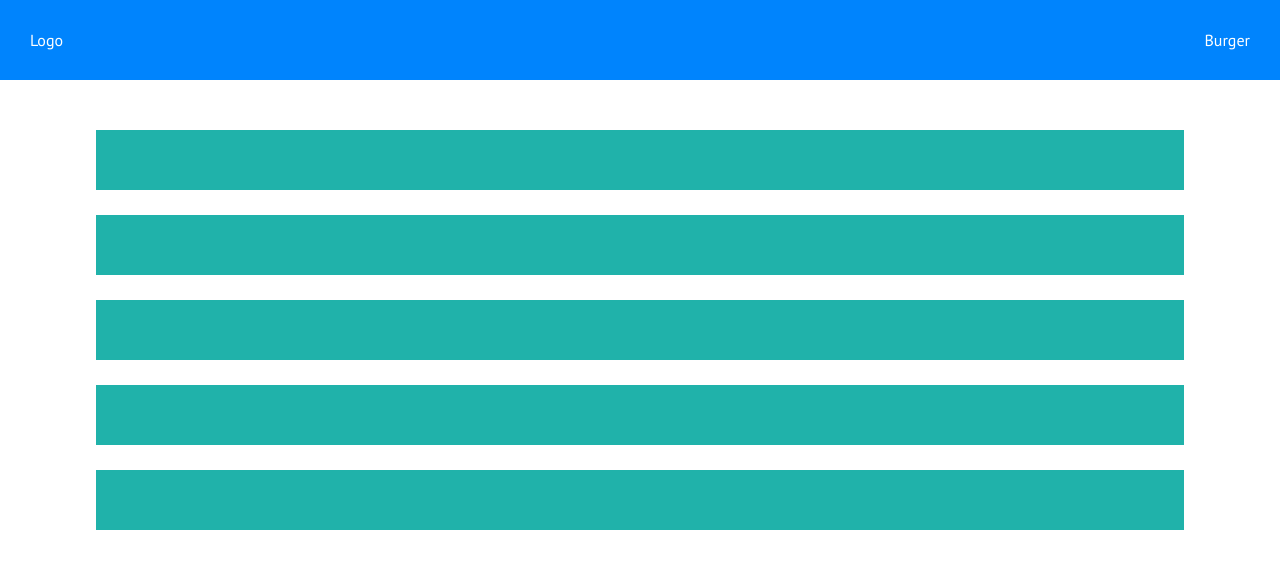
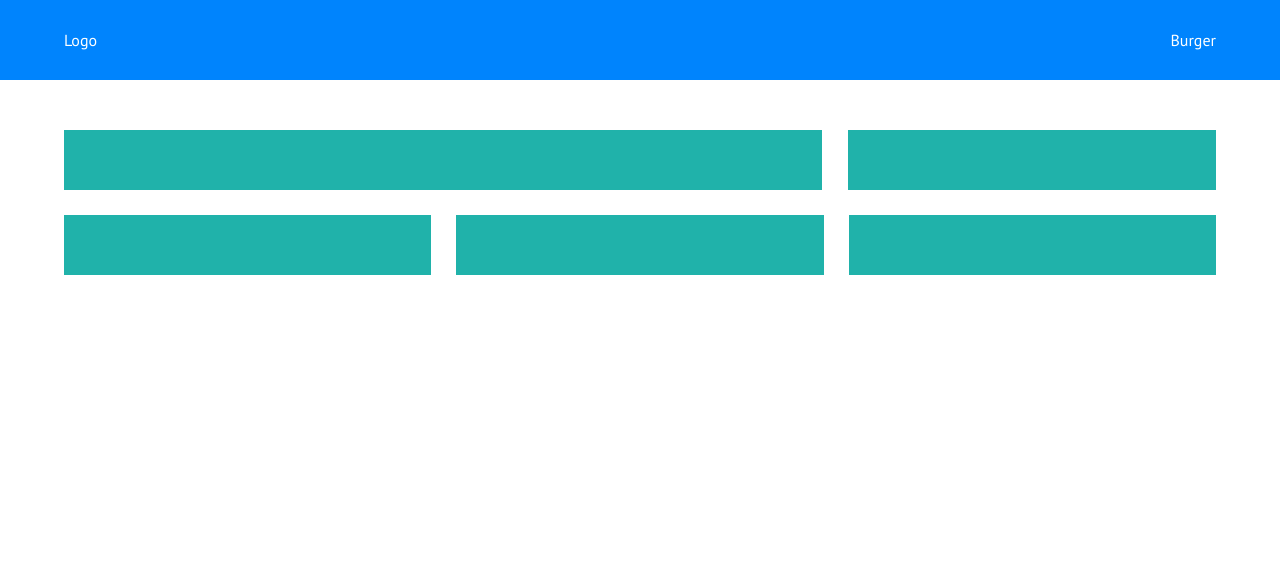
Before and after one commit to patrictobola/htmlcss-responsive-layout, a plain HTML site: page index.html in a window 1280 px wide. Drawn offline with Linux system fonts and the light colour scheme.

Commit message:
[all] done cards layout

```diff
--- a/css/style.css
+++ b/css/style.css
@@ -30,7 +30,6 @@ header {
   height: 100%;
   justify-content: space-between;
   align-items: center;
-  padding: 0 30px;
 }
 
 /* ! Main */
@@ -53,6 +52,7 @@ header {
   margin: 0 auto;
   background-color: lightseagreen;
 }
+
 /* ! Utilities  */
 .flex {
   display: flex;
@@ -61,3 +61,28 @@ header {
   width: 85%;
   margin: 0 auto;
 }
+
+/* ! Responsive  */
+
+@media screen and (min-width: 768px) {
+  /* Card Section  */
+  .col-lg {
+    flex-basis: calc(2 * (100% / 3 - (25px / 5)));
+  }
+  .col {
+    flex-basis: calc(100% / 3 - (25px * 2 / 3));
+  }
+  /* Utilities  */
+  .container {
+    width: 90%;
+    margin: 0 auto;
+  }
+}
+
+@media screen and (min-width: 992px) {
+  /* Utilities  */
+  .container {
+    max-width: 1200px;
+    margin: 0 auto;
+  }
+}
--- a/index.html
+++ b/index.html
@@ -16,7 +16,7 @@
 <body>
     <header>
         <!-- Navigation Bar  -->
-        <nav class="nav-bar flex">
+        <nav class="nav-bar container flex">
             <div class="nav-bar-left">Logo</div>
             <div class="nav-bar-right">Burger</div>
         </nav>
@@ -35,6 +35,7 @@
                 </div>
             </div>
         </section>
+        <!-- Planning section  -->
     </main>
     <footer></footer>
 </body>
```
